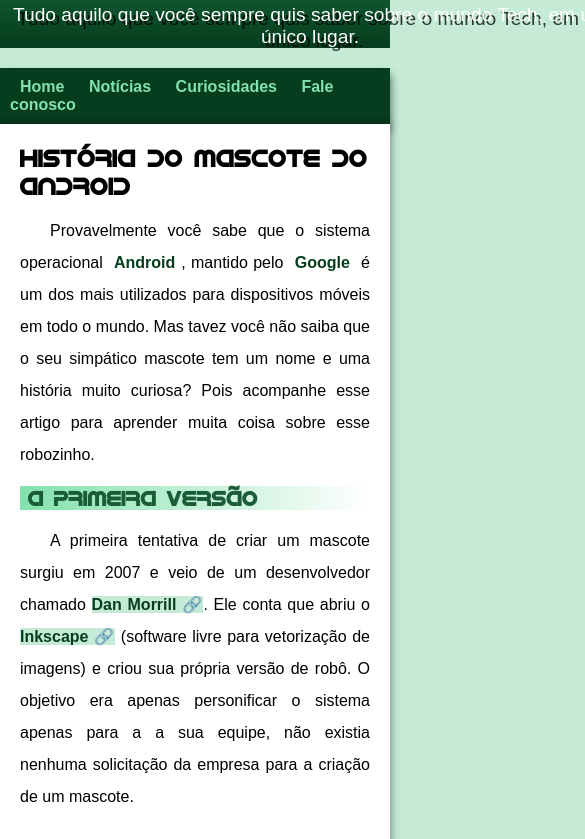
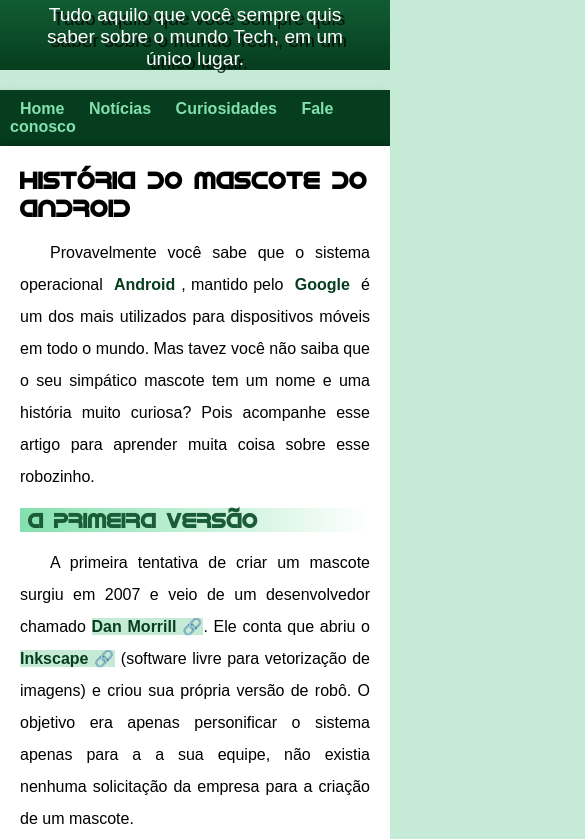
Before and after one commit to Joao-Aquino25/projeto-android, a plain HTML site: page index.html in a window 390 px wide. Shown: the part 170-1009 px from the top of the page, 585 px wide, since content can reach past the window. Drawn offline with Linux system fonts and the light colour scheme.

Commit message:
Update style.css
Arrumando responsividade no celular

```diff
--- a/estilo/style.css
+++ b/estilo/style.css
@@ -57,7 +57,7 @@ header>p {
     color: rgb(255, 255, 255);
     font-family: var(--fonte-padrao);
     font-size: 1.2em;
-    width: 600px;
+    max-width: 300px;
     margin: auto;
     margin-bottom: 20px;
     padding-right: 10px;
```
